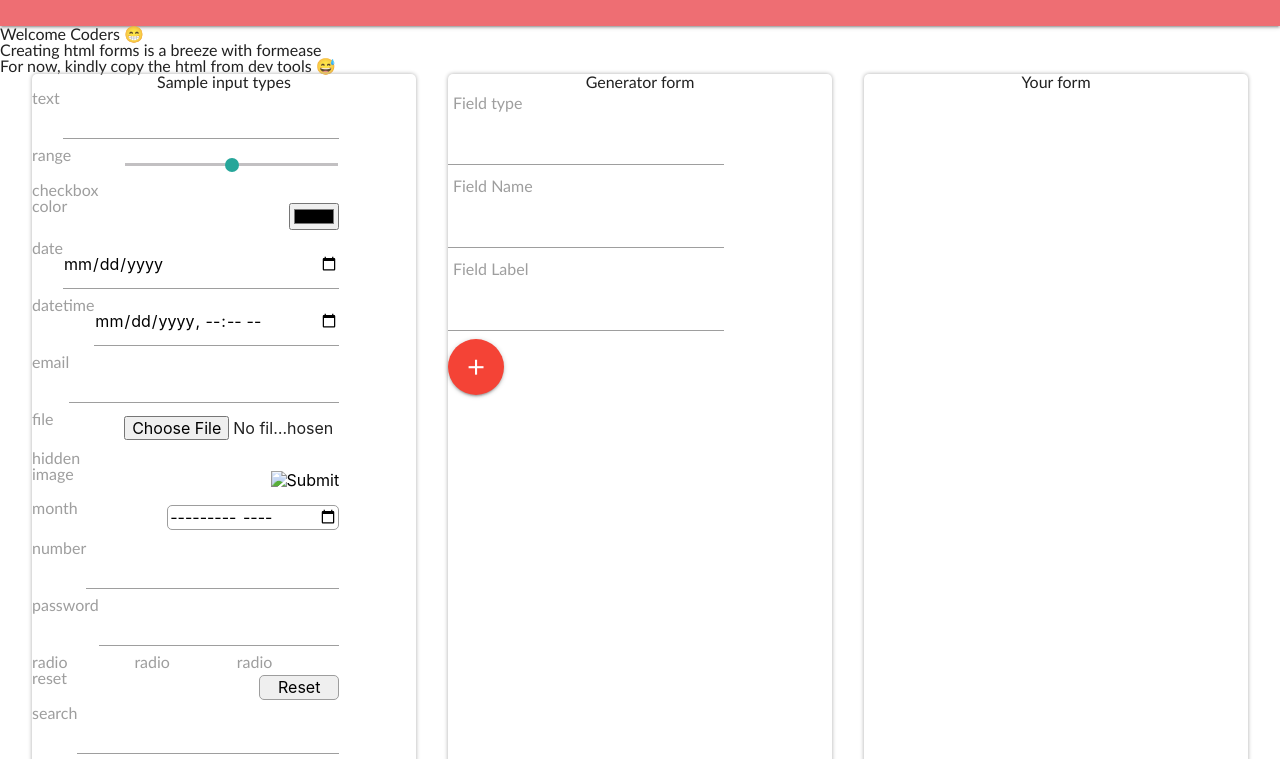
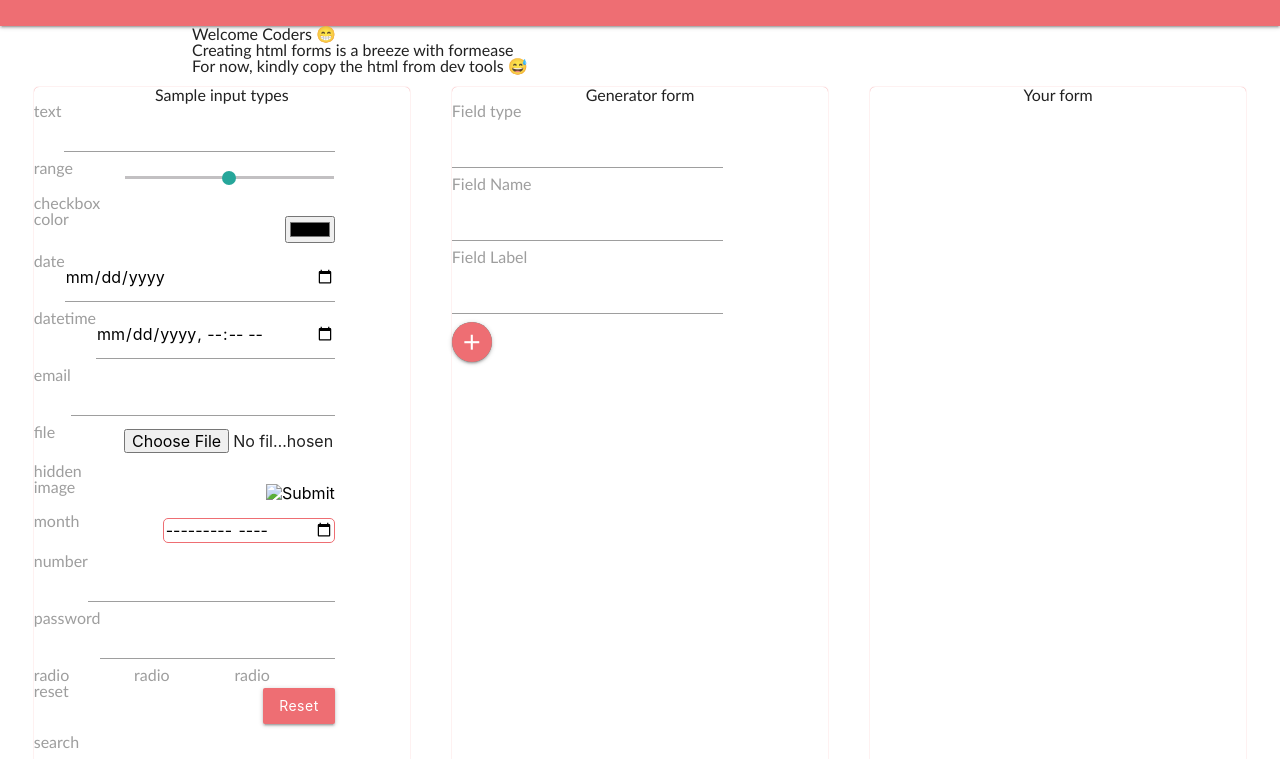
Before and after one commit to jaduri/formease, a website with bundled scripts: page index.html in a window 1280 px wide. Shown: the part 38-797 px from the top of the page. Built offline with nearby package versions, Linux system fonts and the light colour scheme.

Commit message:
basic layout configured

```diff
--- a/index.html
+++ b/index.html
@@ -16,15 +16,17 @@
   <body>
     <header>
       <nav id="navbar" class="nav-wrapper">
-        <a href="#" class="brand-logo left">Formease</a>
+        <a href="#" class="brand-logo">Formease</a>
       </nav>
-      <h2>Welcome Coders &#128513;</h2>
-      <p>Creating html forms is a breeze with formease</p>
-      <p>For now, kindly copy the html from dev tools &#128517; </p>
+      <div class="container">
+        <h2>Welcome Coders &#128513;</h2>
+        <p>Creating html forms is a breeze with formease</p>
+        <p>For now, kindly copy the html from dev tools &#128517;</p>
+      </div>
     </header>
-    <main>
-      <div class="refs">
-        <h3>Sample input types</h3>
+    <main id="main">
+      <div class="container refs">
+        <h3 class="form-title">Sample input types</h3>
         <form >
           <p>
             <label for="name">text</label>
@@ -84,7 +86,7 @@
           </p>
           <p>
             <label for="reset">reset
-              <input type="reset" name="reset">
+              <input class="btn" type="reset" name="reset">
             </label>
           </p>
           <p>
@@ -113,8 +115,8 @@
           </p>
         </form>
       </div>
-      <div class="primary-form-container">
-        <h3>Generator form</h3>
+      <div class="container primary-form-container">
+        <h3 class="form-title">Generator form</h3>
         <form action="/register" method="POST" id="primary-form">
           <label for="type">Field type</label>
           <input type="text" name="type">
@@ -122,22 +124,19 @@
           <input type="text" name="name">
           <label for="label">Field Label</label>
           <input type="text" name="label">
-          <a class="btn-floating btn-large waves-effect waves-light red"><i class="material-icons">add</i></a>
+          <a class="btn-floating"><i class="add-button material-icons">add</i></a>
 
         </form>
       </div>
-      <div class="output-form">
-        <h3>Your form</h3>
+      <div class="container output-form">
+        <h3 class="form-title">Your form</h3>
         <div id="root">
 
         </div>
       </div>
     </main>
-    <footer class="page-footer">
-        <div class="container">
-          <p>&copy; Formease 2021</p>
-          <br/>
-        </div>
+    <footer id="footer" class="page-footer">
+        <p>&copy; Formease 2021</p>
     </footer>
   </body>
   <script type="module" src="./src/main.js"></script>
--- a/styles/main.css
+++ b/styles/main.css
@@ -1,39 +1,53 @@
 :root {
   font-family: "Trebuchet MS", sans-serif;
+  --primary-color: #EE6E73;
 }
 
-main{
+#navbar {
+  padding-bottom: 5px;
+}
+
+#main{
   display: flex;
+  flex-wrap: wrap;
   justify-content: space-evenly;
+  margin: auto;
+  width: 100vw;
+  padding: 1%;
 }
-main > div{
-  width: 30%;
-  min-width: 250px;
+
+#main > div{
   border-radius: 5px;
-  box-shadow: 0 0 4px #adadad;
+  box-shadow: 0 0 1px var(--primary-color);
 }
+
+@media (min-width: 750px){
+  #main > div{
+    width: 30%;
+  }
+}
+
 h1, h2 {
   font-family: Helvetica;
 }
-h3 {
+.form-title {
   text-align: center;
 }
-p{
-  font-family: "Trebuchet MS", sans-serif;
+
+form{
+  width: 80%;
+  margin: auto;
+  padding-bottom: 5%;
 }
 
+.add-button {
+  background-color: var(--primary-color);
+}
 
-form{
-  display: flex;
-  flex-direction: column;
-  width: 80%;
-  min-width: 200px;
-  max-width: 350px;
-  margin: auto;
+#footer {
+  padding: 1%;
 }
-form > label{
-  margin: 5px;
-}
+
 input[type="text"], input[type="date"],
 input[type="datetime-local"], input[type="email"],
 input[type="month"], input[type="number"],
@@ -42,7 +56,7 @@ input[type="tel"], input[type="time"],
 input[type="url"], textarea
 {
   border-radius: 5px;
-  border: 1px solid #9d9d9d;
+  border: 1px solid var(--primary-color);
   height: 25px;
   max-width: 90%;
 }
@@ -51,24 +65,17 @@ input {
   margin: 5px 0 10px;
 }
 input[type="submit"], input[type="reset"]{
-  display: inline-block;
-  width: 80px;
-  max-width: 100%;
-  margin: 5px 0;
-  margin-left: auto;
-  height: 25px;
-  border-radius: 5px;
-  border: 1px solid #9d9d9d;
+  text-decoration: none;
+  text-transform: capitalize;
+  background-color: var(--primary-color);
 }
 textarea{
-  height: auto;
   max-width: 100%;
   min-height: 100px;
   max-height: 300px;
 }
 form > button[type="submit"] {
   border-radius: 5px;
-  border: 1px solid #9d9d9d;
   height: 25px;
   width: 120px;
   margin: 20px 0;
```
